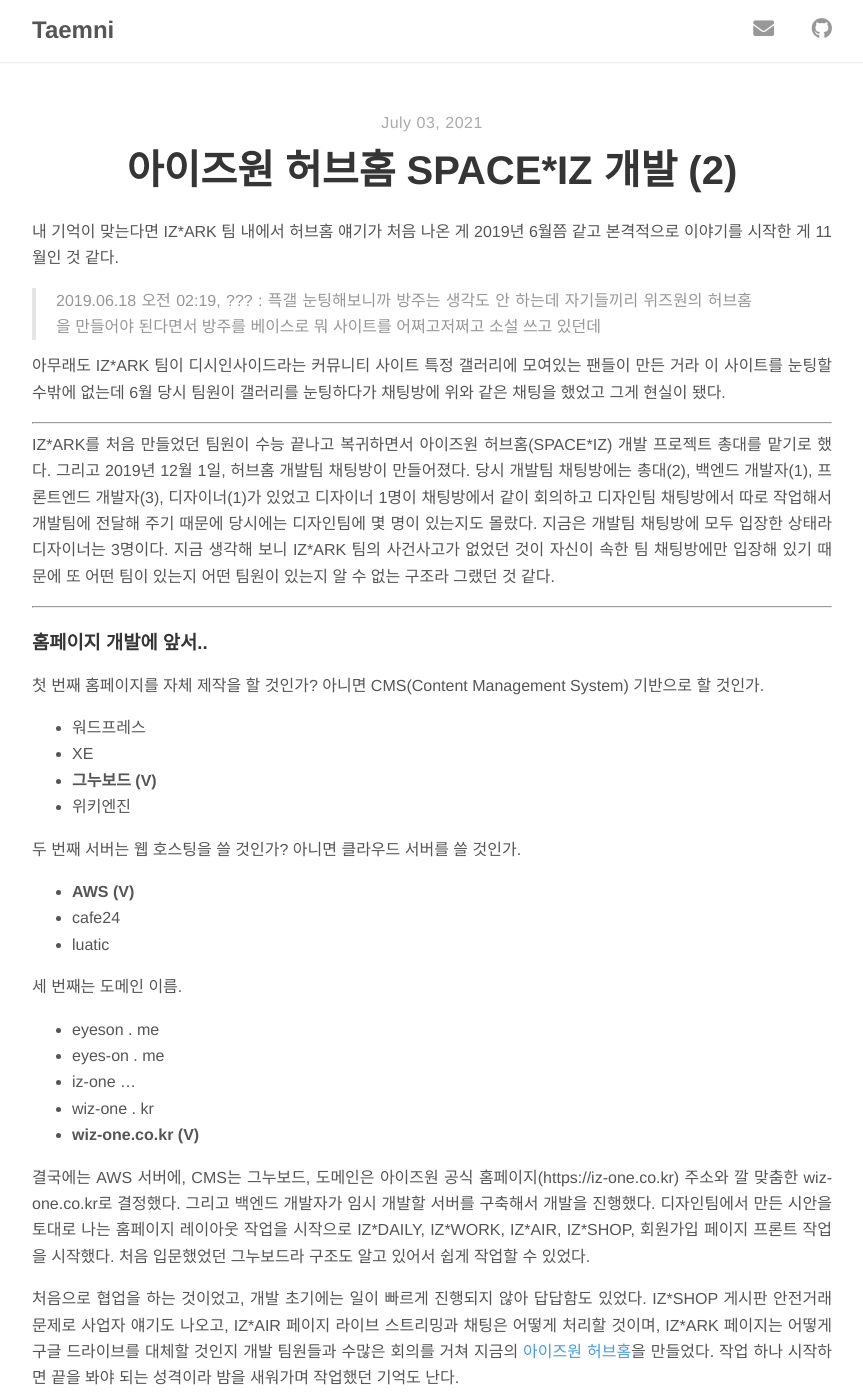
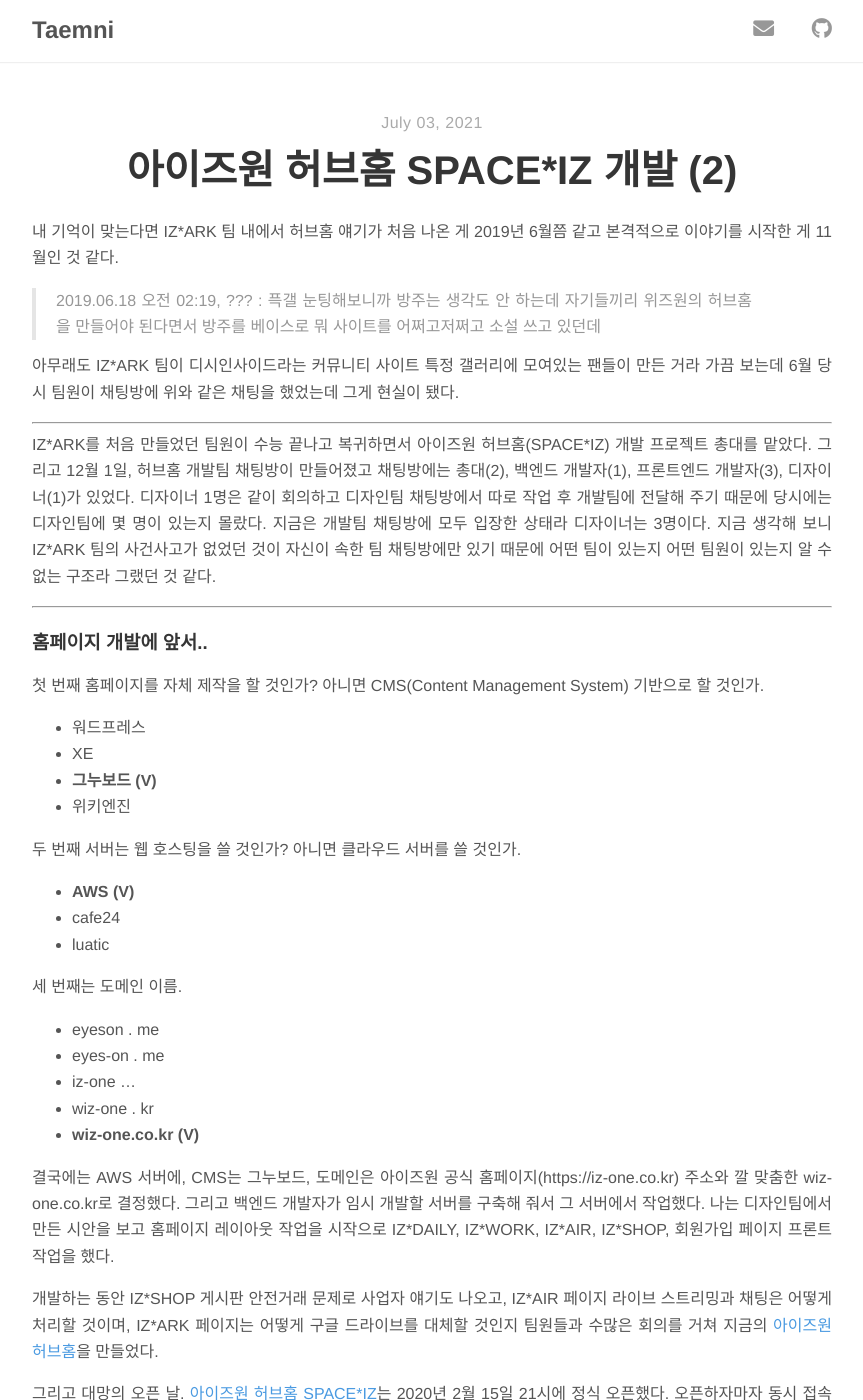
Before and after one commit to Taemni/taemni.github.io, a Jekyll site: the page built from _posts/space-iz-2/2021-07-03-space-iz-2.md, in a window 1280 px wide and 1400 px high. Shown: the whole window, without its empty margins (208-1071 px from the left). Built offline with Jekyll 4.4.1, drawn with Linux system fonts in a browser that asks for light colours; nearby versions of some CDN libraries; some of the changed text lies outside the part shown.

Commit message:
Refine texts

```diff
--- a/_posts/space-iz-1/2021-07-03-space-iz-1.md
+++ b/_posts/space-iz-1/2021-07-03-space-iz-1.md
@@ -7,7 +7,9 @@ tags: ["IZ*ARK", "SPACE*IZ", "허브홈", "아이즈원"]
 
 이전 포스팅에서 말했듯이 처음 접한 언어가 PHP라서 간단한 파싱 작업도 PHP를 사용했었다. 아이즈원을 좋아하게 되면서 Python 언어를 알게 되었는데 PHP보다 빠른 개발 속도와 간결한 문법이 신세계였다.
 
-2019년 4월, IZ\*ARK가 지금의 아이즈원 허브홈(SPACE\*IZ)으로 바뀌기 전이다. IZ\*ARK는 팬이 만든 아카이브이며 아이즈원의 시간을 기록한다. 공식 활동부터 팬 메이드 자료까지 많은 양의 데이터가 업로드되어 있다. 한 달에 한 번 메일로 신청해서 가입할 수 있고 운 좋게도(?) IZ\*ARK 팀에서 같이 해볼 생각 없냐는 메일을 받아 팬 메이드 자료 관리 팀으로 처음 합류하게 됐다. 팀에는 8명인가 있었는데 트위터 사진을 수동으로 다운로드/업로드하고 있었고 약 세 달이 지나고서야 봇을 만들게 됐다. 폴더 하나에 사진들을 업로드하고 분류만 하면 돼서 많은 사람의 일거리를 줄인 셈이다.
+2019년 4월, IZ\*ARK가 지금의 아이즈원 허브홈(SPACE\*IZ)으로 바뀌기 전이다. IZ\*ARK는 팬이 만든 아카이브이며 아이즈원의 시간을 기록한다. 공식 활동부터 팬 메이드 자료까지 많은 양의 데이터가 업로드되어 있다. 한 달에 한 번 메일로 신청해서 가입할 수 있고 운 좋게도(?) IZ\*ARK 팀에서 같이 해볼 생각 없냐는 메일을 받아 팬 메이드 자료 관리 팀으로 처음 합류하게 됐다.
+
+이 팀은 아이즈원 팬 메이드 자료를 수집하는 팀이다. 그중에 트위터에 팬들이 찍어서 올리는 사진을 수집하는데 멤버도 많고 자동화 시키고 싶어서 내가 만든 텔레그램 봇에 기능을 추가해 자동 수집 봇을 만들게 됐다. 폴더 하나에 사진들을 업로드하고 분류만 하면 돼서 팀원들의 일거리를 줄인 셈이다.
 
 ![telegram](https://user-images.githubusercontent.com/48712000/124278183-e89f8f80-db80-11eb-9b13-f8f5a034bef6.png)
 
--- a/_posts/space-iz-2/2021-07-03-space-iz-2.md
+++ b/_posts/space-iz-2/2021-07-03-space-iz-2.md
@@ -9,12 +9,11 @@ tags: ["IZ*ARK", "SPACE*IZ", "허브홈", "아이즈원"]
 
 > 2019.06.18 오전 02:19, ??? : 픅갤 눈팅해보니까 방주는 생각도 안 하는데 자기들끼리 위즈원의 허브홈을 만들어야 된다면서 방주를 베이스로 뭐 사이트를 어쩌고저쩌고 소설 쓰고 있던데
 
-아무래도 IZ\*ARK 팀이 디시인사이드라는 커뮤니티 사이트 특정 갤러리에 모여있는 팬들이 만든 거라 이 사이트를 눈팅할 수밖에 없는데 6월 당시 팀원이 갤러리를 눈팅하다가 채팅방에 위와 같은 채팅을 했었고 그게 현실이 됐다.
+아무래도 IZ\*ARK 팀이 디시인사이드라는 커뮤니티 사이트 특정 갤러리에 모여있는 팬들이 만든 거라 가끔 보는데 6월 당시 팀원이 채팅방에 위와 같은 채팅을 했었는데 그게 현실이 됐다.
 
 ---
 
-IZ\*ARK를 처음 만들었던 팀원이 수능 끝나고 복귀하면서 아이즈원 허브홈(SPACE\*IZ) 개발 프로젝트 총대를 맡기로 했다.
-그리고 2019년 12월 1일, 허브홈 개발팀 채팅방이 만들어졌다. 당시 개발팀 채팅방에는 총대(2), 백엔드 개발자(1), 프론트엔드 개발자(3), 디자이너(1)가 있었고 디자이너 1명이 채팅방에서 같이 회의하고 디자인팀 채팅방에서 따로 작업해서 개발팀에 전달해 주기 때문에 당시에는 디자인팀에 몇 명이 있는지도 몰랐다. 지금은 개발팀 채팅방에 모두 입장한 상태라 디자이너는 3명이다. 지금 생각해 보니 IZ\*ARK 팀의 사건사고가 없었던 것이 자신이 속한 팀 채팅방에만 입장해 있기 때문에 또 어떤 팀이 있는지 어떤 팀원이 있는지 알 수 없는 구조라 그랬던 것 같다.
+IZ\*ARK를 처음 만들었던 팀원이 수능 끝나고 복귀하면서 아이즈원 허브홈(SPACE\*IZ) 개발 프로젝트 총대를 맡았다. 그리고 12월 1일, 허브홈 개발팀 채팅방이 만들어졌고 채팅방에는 총대(2), 백엔드 개발자(1), 프론트엔드 개발자(3), 디자이너(1)가 있었다. 디자이너 1명은 같이 회의하고 디자인팀 채팅방에서 따로 작업 후 개발팀에 전달해 주기 때문에 당시에는 디자인팀에 몇 명이 있는지 몰랐다. 지금은 개발팀 채팅방에 모두 입장한 상태라 디자이너는 3명이다. 지금 생각해 보니 IZ\*ARK 팀의 사건사고가 없었던 것이 자신이 속한 팀 채팅방에만 있기 때문에 어떤 팀이 있는지 어떤 팀원이 있는지 알 수 없는 구조라 그랬던 것 같다.
 
 ---
 
@@ -38,15 +37,15 @@ IZ\*ARK를 처음 만들었던 팀원이 수능 끝나고 복귀하면서 아이
 - wiz-one . kr
 - **wiz-one.co.kr (V)**
 
- 결국에는 AWS 서버에, CMS는 그누보드, 도메인은 아이즈원 공식 홈페이지(https://iz-one.co.kr) 주소와 깔 맞춤한 wiz-one.co.kr로 결정했다. 그리고 백엔드 개발자가 임시 개발할 서버를 구축해서 개발을 진행했다. 디자인팀에서 만든 시안을 토대로 나는 홈페이지 레이아웃 작업을 시작으로 IZ\*DAILY, IZ\*WORK, IZ\*AIR, IZ\*SHOP, 회원가입 페이지 프론트 작업을 시작했다. 처음 입문했었던 그누보드라 구조도 알고 있어서 쉽게 작업할 수 있었다.
+ 결국에는 AWS 서버에, CMS는 그누보드, 도메인은 아이즈원 공식 홈페이지(https://iz-one.co.kr) 주소와 깔 맞춤한 wiz-one.co.kr로 결정했다. 그리고 백엔드 개발자가 임시 개발할 서버를 구축해 줘서 그 서버에서 작업했다. 나는 디자인팀에서 만든 시안을 보고 홈페이지 레이아웃 작업을 시작으로 IZ\*DAILY, IZ\*WORK, IZ\*AIR, IZ\*SHOP, 회원가입 페이지 프론트 작업을 했다.
 
-처음으로 협업을 하는 것이었고, 개발 초기에는 일이 빠르게 진행되지 않아 답답함도 있었다. IZ\*SHOP 게시판 안전거래 문제로 사업자 얘기도 나오고, IZ\*AIR 페이지 라이브 스트리밍과 채팅은 어떻게 처리할 것이며, IZ\*ARK 페이지는 어떻게 구글 드라이브를 대체할 것인지 개발 팀원들과 수많은 회의를 거쳐 지금의 [아이즈원 허브홈](https://wiz-one.co.kr/)을 만들었다. 작업 하나 시작하면 끝을 봐야 되는 성격이라 밤을 새워가며 작업했던 기억도 난다.
+개발하는 동안 IZ\*SHOP 게시판 안전거래 문제로 사업자 얘기도 나오고, IZ\*AIR 페이지 라이브 스트리밍과 채팅은 어떻게 처리할 것이며, IZ\*ARK 페이지는 어떻게 구글 드라이브를 대체할 것인지 팀원들과 수많은 회의를 거쳐 지금의 [아이즈원 허브홈](https://wiz-one.co.kr/)을 만들었다.
 
-그리고 대망의 오픈 날. [아이즈원 허브홈 SPACE\*IZ](https://wiz-one.co.kr/)는 2020년 2월 15일 21시에 정식 오픈을 했다. 오픈하자마자 동시 접속자는 약 2천 명을 넘어섰고 홈페이지는 다운됐다.
+그리고 대망의 오픈 날. [아이즈원 허브홈 SPACE\*IZ](https://wiz-one.co.kr/)는 2020년 2월 15일 21시에 정식 오픈했다. 오픈하자마자 동시 접속자는 약 2천 명을 넘었고 몇 가지 문제가 발생했으며 서버는 다운됐다. 백엔드 개발자는 거의 1시간 동안 서버 상태를 체크해야 했다.
 
 ---
 
-##### 아래는 당시 총대가 올렸던 공지
+## 아래는 당시 총대가 올렸던 공지
 초기 서버 예상치를 저희 자원보다도 비교적 높게 투자해 대비 했었지만, 허브홈 오픈 후 순간 동시접속자가 2,500명을 넘어가 순간적으로 서버다운이 발생했습니다.
 몇 가지 문제가 발생했고, 이에 대한 대응 작업중에 있으며 진행 상황 공유드립니다.
 - 모바일 회원가입 문제 (해결)
@@ -64,10 +63,8 @@ IZ\*ARK를 처음 만들었던 팀원이 수능 끝나고 복귀하면서 아이
 
 ---
 
-문제점들을 하나씩 대응하고 2시간이 흐른 23시쯤에는 회원 수 3000명을 돌파했다. 구글의 휴대폰 인증 시스템이 월 만 건 무료인데 트래픽 문제가 발생하면서 사람들이 여러 번 재시도하는 바람에 만 건이 바로 리밋 제한이 걸리는 둥 다사다난했다.
+문제점들을 하나씩 대응하고 23시쯤에는 회원 수 3000명을 돌파했다. 구글의 휴대폰 인증 시스템이 월 만 건 무료인데 트래픽 문제가 발생하면서 사람들이 여러 번 재시도하는 바람에 만 건이 바로 리밋 제한이 걸리는 둥 다사다난했다. 개발 초기에는 일이 빠르게 진행되지 않아 답답함도 있었지만 데드라인 전에 마무리되어 정말 다행이었다. 일단 시작하면 끝을 봐야 되는 성격이라 밤을 새워가며 작업했던 기억도 난다.
 
-처음 하는 협업 프로젝트여서 어려움도 있었고 일 진행이 어떻게 되는지 처음 배웠다. 앞으로도 협업할 수 있는 기회가 있었으면 좋겠다.
+처음 하는 협업 프로젝트라 모르는 것도 많고 부족했는데 현업 개발자분들도 계셨고 많이 배운 것 같다. 앞으로도 종종 협업할 수 있는 기회가 있었으면 좋겠다.
 
-추가로 새 앨범이 발매되거나 멤버 생일이 다가오면 매번 디자인팀에서 시안을 줘서 메인 페이지 디자인을 바꿨는데 그동안 적용했던 메인 페이지는 [여기](https://iz-one.kr/work/)에서 볼 수 있다.
-
-다른 내용은 [나무위키 아이즈원 허브홈](https://namu.wiki/w/SPACE*IZ?from=%EC%95%84%EC%9D%B4%EC%A6%88%EC%9B%90%20%ED%97%88%EB%B8%8C%ED%99%88)을 참고 바란다.
+추가로 새 앨범이 발매되거나 멤버 생일이 다가오면 디자인팀에서 시안을 줘서 메인 페이지 디자인을 바꿨는데 그동안 적용했던 메인 페이지는 [여기](https://iz-one.kr/work/)에서 볼 수 있다. 다른 내용은 [나무위키 아이즈원 허브홈](https://namu.wiki/w/SPACE*IZ?from=%EC%95%84%EC%9D%B4%EC%A6%88%EC%9B%90%20%ED%97%88%EB%B8%8C%ED%99%88)을 참고하면 된다.
--- a/_posts/space-iz-3/2021-07-03-space-iz-3.md
+++ b/_posts/space-iz-3/2021-07-03-space-iz-3.md
@@ -5,14 +5,14 @@ author: Taemni
 tags: ["IZ*ARK", "SPACE*IZ", "허브홈", "아이즈원"]
 ---
 
-허브홈 오픈하면서 "방주"라고 불리던 팀명이 허브홈으로 바뀌었다. 개인적으로 운영하던 트위터 봇 계정이 있었는데 [아이즈원 봇](https://twitter.com/izone_bot) 이라고.. 지금은 인스타그램 봇으로 쓰고 있지만 그룹이 존재했던 그때는 스케줄 알림 기능, 브이앱 동영상 추가 알림 기능이 있었다.
+허브홈 오픈하면서 "방주"라고 불리던 팀명이 허브홈으로 바뀌었다. 개인적으로 운영하던 트위터 봇 계정이 있었는데 [아이즈원 봇](https://twitter.com/izone_bot) 이라고.. 지금은 인스타그램 봇으로 쓰고 있지만 그룹이 존재했던 그때는 스케줄 알림, 브이앱 동영상 추가 알림 기능이 있었다.
 
 아래 카톡은 2020년 5월 20일이다. (허브홈 오픈 2월 15일)
 
 ![kakao](https://user-images.githubusercontent.com/48712000/124353319-c3725600-dc40-11eb-9740-e669b60e8519.jpg)
 ![Capture _2020-05-20-13-35-01](https://user-images.githubusercontent.com/48712000/124353763-5dd39900-dc43-11eb-818c-9ea1c3163f71.png)
 
-총대가 허브홈 트위터 계정을 어떻게 활성화시킬지 고민하는 걸 봤지만 그걸 내가 운영하게 될 줄은 몰랐다. 아무튼 내 봇계정을 허브홈 계정으로 바꾸고 허브홈 계정에 맞게 소스 코드를 수정했다. 그리고 총대가 허브홈 계정으로 소통할 일이 많을 것 같다며 계정 공유를 요청했고 총대와 2인 체계로 운영하게 됐다.
+총대가 허브홈 트위터 계정을 어떻게 활성화시킬지 고민하는 걸 봤지만 그걸 내가 운영하게 될 줄은 몰랐다. 아무튼 내 봇계정을 허브홈 계정으로 바꾸고 허브홈 계정에 맞게 소스 코드를 수정했다. 그리고 총대가 앞으로 허브홈 계정으로 소통할 일이 많을 것 같다며 계정 공유를 요청했고 총대와 2인 체계로 운영하게 됐다.
 
 ![KakaoTalk_20210703_210937106](https://user-images.githubusercontent.com/48712000/124353736-295fdd00-dc43-11eb-81a3-f2aae5e1e22a.jpg)
 
@@ -21,17 +21,15 @@ tags: ["IZ*ARK", "SPACE*IZ", "허브홈", "아이즈원"]
 ---
 
 ### 허브홈 트위터 봇 기능
-1. 0시에 당일 스케줄, 10분 전 스케줄 알림 트윗 작성
-2. 아이즈원 브이라이브 채널에 동영상 개수 감지 트윗 작성
-3. 허브홈 IZ\*Daily와 IZ\*Work 게시판에 작성한 게시글 트윗 작성
-4. 아이즈원 인스타그램 새로운 피드 감지 시 트윗 작성
+1. 0시에 당일 스케줄, 10분 전 스케줄 알림
+2. 아이즈원 브이라이브 채널에 동영상 개수 감지
+3. 허브홈 IZ\*Daily와 IZ\*Work 게시판에 작성한 게시글 알림
+4. 아이즈원 인스타그램 새로운 피드 감지
 
-4번은 잠깐 적용했다가 제거한 기능이고 1번과 4번 기능은 현재의 [아이즈원 봇](https://twitter.com/izone_bot) 계정에서 사용 중이다.
-3번은 허브홈에 커뮤니티 게시판이 없어서 아이즈원의 하루 일정을 정리하는 IZ\*Daily 게시판을 활성화하기 위해 게시글 작성 시 허브홈 트위터에 등록했다.
+당시 4번은 제거된 기능이고 현재의 [아이즈원 봇](https://twitter.com/izone_bot) 계정에서 사용 중이다.
 
 ---
 
-사용된 언어는 Python 3.6 이고 라이브러리는 [구글 캘린더 API](https://developers.google.com/calendar/), [Tweepy](https://github.com/tweepy/tweepy)이다.
-- 스케줄 등록은 허브홈 관리팀 채팅방에 [node-kakao](https://github.com/storycraft/node-kakao)를 사용한 카카오톡 봇도 운영했는데 채팅방에서 쉽게 스케줄을 등록할 수 있도록 명령어를 만들었다. 그리고 Python에서 구글 캘린더 API를 1분마다 호출해서 현재 시간이 등록된 일정 10분 전이면 tweepy로 트위터에 트윗을 작성하도록 했다.
-- 브이라이브 채널 동영상 개수는 브이라이브에서 공식으로 제공하는 API는 아니었지만 채널 API가 있어서 파싱 했다.
-- 허브홈 게시판에서 글 작성할 때 서버에서 내 개인 API 서버로 게시글 제목과 글 번호를 전송해서 tweepy로 트윗을 작성하도록 했다.
+사용한 언어는 Python 3.6 이고 라이브러리는 [구글 캘린더 API](https://developers.google.com/calendar/), [Tweepy](https://github.com/tweepy/tweepy)이다.
+- 스케줄 등록은 허브홈 관리팀 채팅방에 [node-kakao](https://github.com/storycraft/node-kakao)를 사용한 카카오톡 봇도 운영했는데 채팅방에서 쉽게 스케줄을 등록할 수 있도록 명령어를 만들었고 Python에서 구글 캘린더 API를 1분마다 호출해서 현재 시간이 등록된 일정 10분 전이면 tweepy로 트윗을 작성한다.
+- 허브홈 게시판에서 글 쓸 때 내 개인 API 서버로 게시글 제목과 글 번호를 전송해서 tweepy로 트윗을 작성한다.
```
